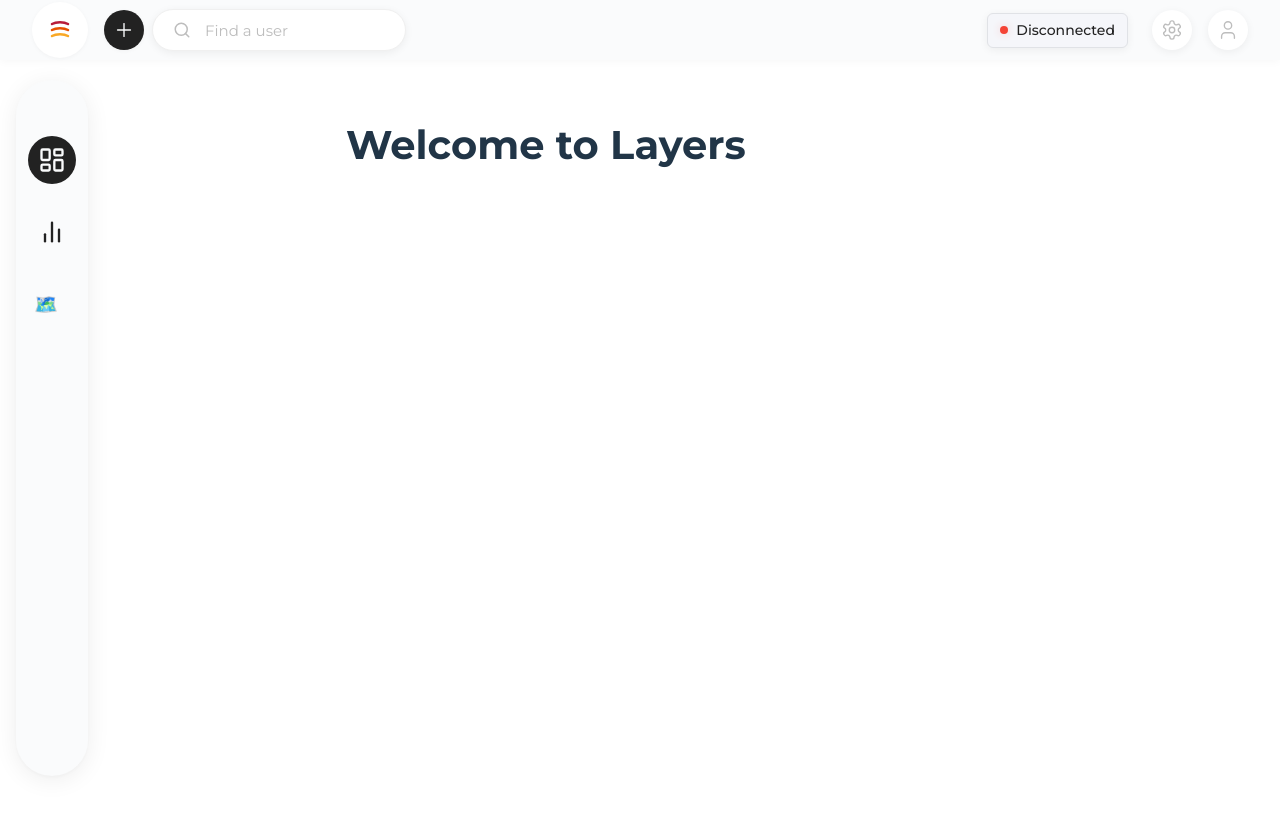
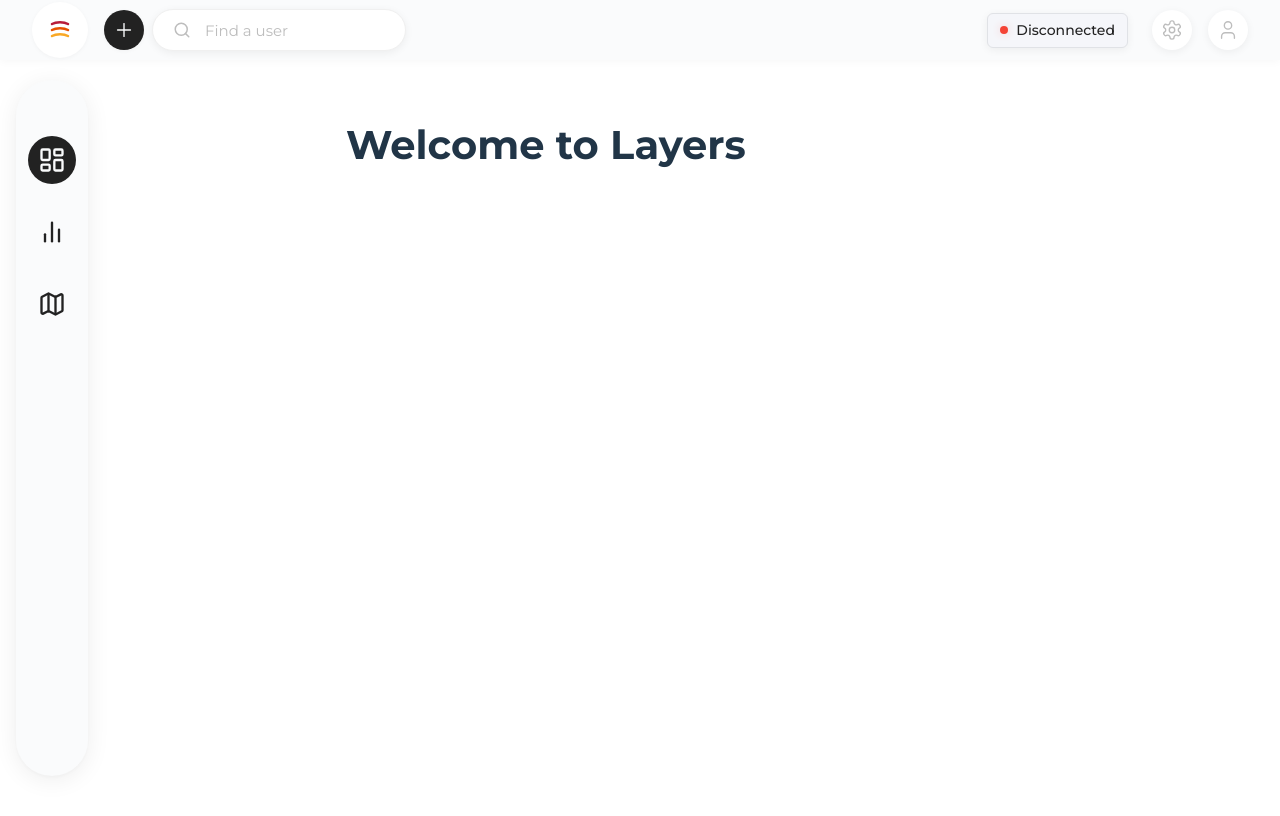
Before and after one commit to FidoMoney/layers, a React (Vite) app in the folder frontend/: page / in a window 1280 px wide. Shown: the top 816 px of the page. Built offline with nearby package versions, Linux system fonts and the light colour scheme; no server answers.

Commit message:
UI: Update Map button to use Lucide icon for consistent navigation style

```diff
--- a/frontend/src/components/layout/SideNav.tsx
+++ b/frontend/src/components/layout/SideNav.tsx
@@ -1,6 +1,6 @@
 import React, { useState } from 'react';
 import { Link, useLocation, useNavigate } from 'react-router-dom';
-import { Plus, LayoutDashboard, BarChart2, Settings, User, Search } from 'lucide-react';
+import { Plus, LayoutDashboard, BarChart2, Settings, User, Search, Map } from 'lucide-react';
 import PromptModal from '../modals/PromptModal';
 import ResultModal from '../modals/ResultModal';
 import { analyticsService } from '../../services/analyticsService';
@@ -162,7 +162,7 @@ const SideNav: React.FC = () => {
         </li>
         <li>
           <Link to="/map" className={location.pathname === '/map' ? 'active' : ''} data-tooltip="Map">
-            <span className="icon">🗺️</span>
+            <Map size={20} />
             {/* Map */}
           </Link>
         </li>
```
